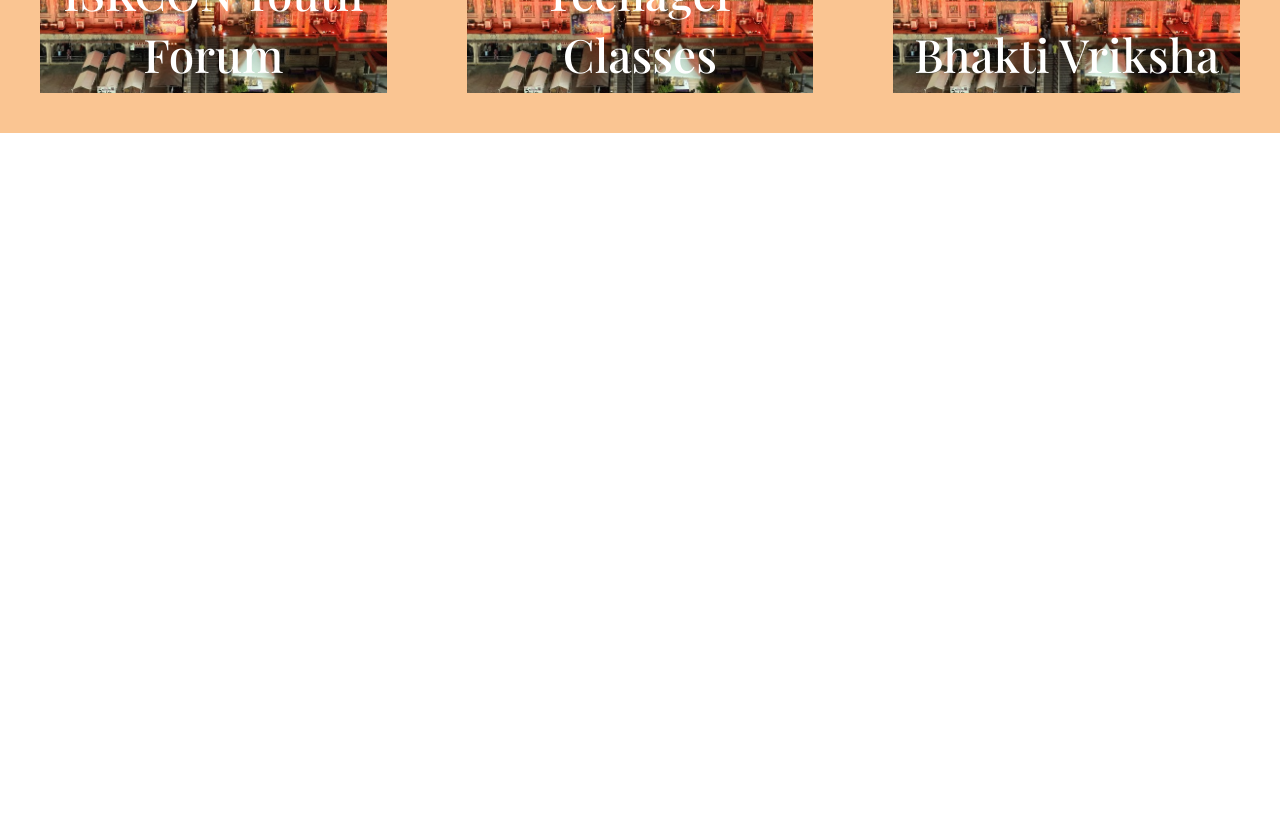
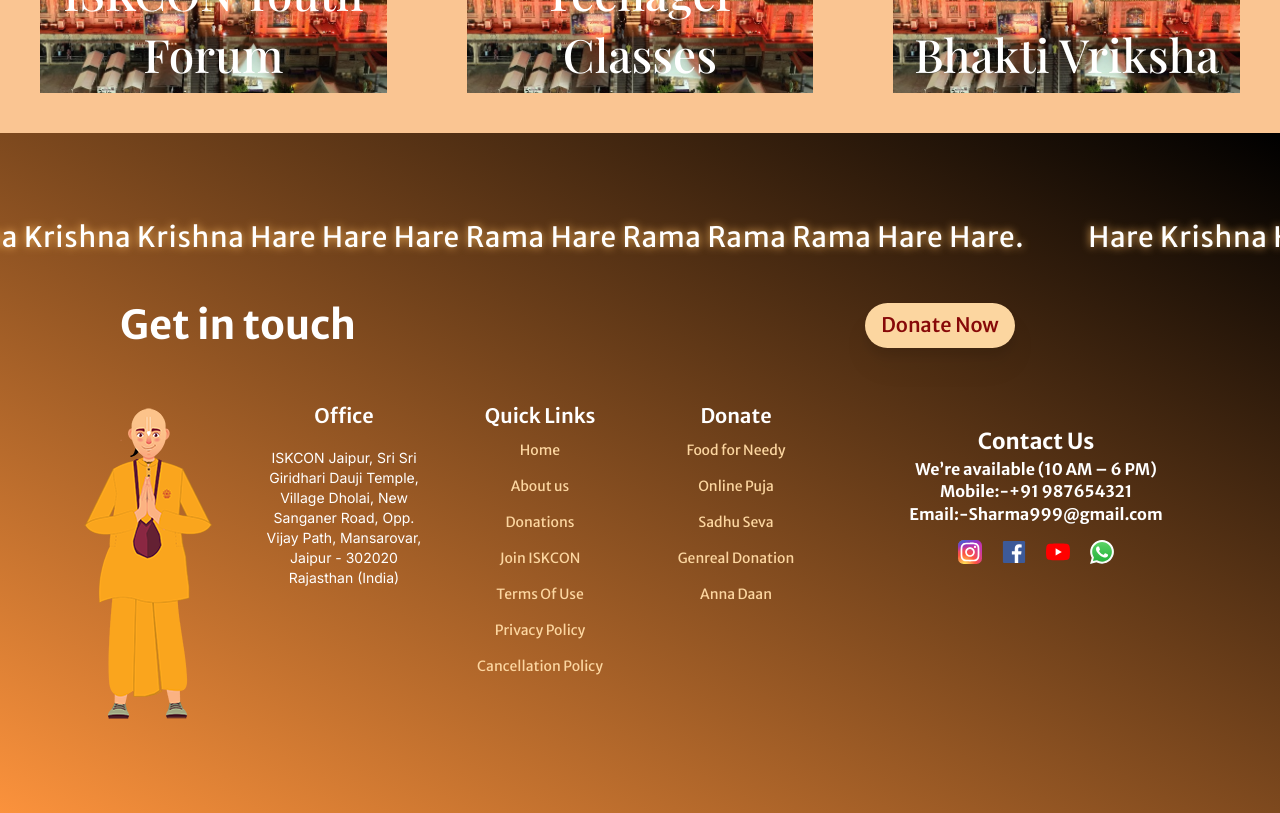
Before and after one commit to HitarthVyas/ISKCON_Jaipur, a Next.js app: page / in a window 1280 px wide. Shown: the part 6360-7173 px from the top of the page. Before the commit the page ends 6493 px from the top, so only its background shows below. Built offline with nearby package versions, Linux system fonts and the light colour scheme; what tw-elements would draw is missing.

Commit message:
included footer

```diff
--- a/src/app/layout.js
+++ b/src/app/layout.js
@@ -2,7 +2,9 @@
 import "./globals.css";
 import "./style.css";
 import Header from "../components/utilities/Header/Header";
+import { motion } from "framer-motion";
 import SocialMediaSticky from "@/components/utilities/SocialMediaSticky";
+import FooterPage from "@/components/utilities/Footer/FooterPage";
 
 const inter = Inter({ subsets: ["latin"] });
 
@@ -18,6 +20,7 @@
         <Header />
         <SocialMediaSticky />
         {children}
+        <FooterPage />
       </body>
     </html>
   );
```
